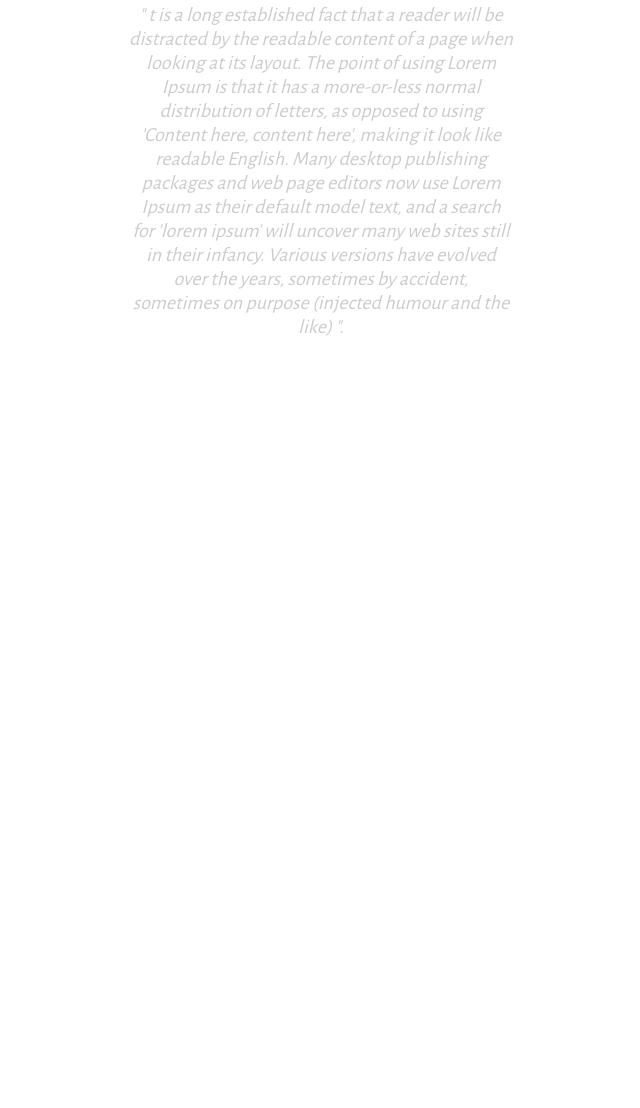
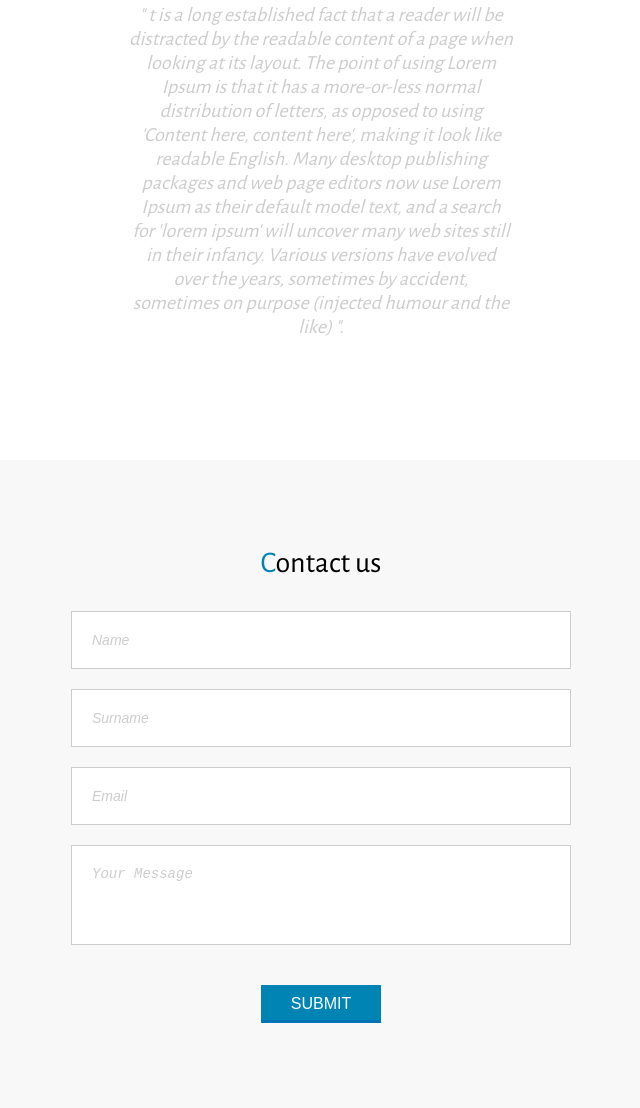
Before and after one commit to PanupongDeve/CSS-Respnsive, a plain HTML site: page awesome/index.html in a window 1280 px wide. Shown: the part 3000-4108 px from the top of the page, without its empty margins (319-959 px from the left). Before the commit the page ends 3460 px from the top, so only its background shows below. Drawn offline with nearby package versions, Linux system fonts and the light colour scheme; files whose address does not match are found by name.

Commit message:
add contact

```diff
--- a/awesome/css/style.css
+++ b/awesome/css/style.css
@@ -289,6 +289,75 @@ a.aw-logo {
   border-color: #0084b4;
 }
 
+/* Contact */
+
+#aw-contact {
+  background: #f8f8f8;
+}
+
+#aw-contact form {
+  display: flex;
+  flex-direction: column;
+  align-items: center;
+  max-width: 500px;
+  margin: 0 auto;
+}
+
+#aw-contact form input:not([type="submit"]),
+#aw-contact form textarea {
+  width: 100%;
+  padding: 20px;
+  margin-bottom: 20px;
+  border: solid 1px #ccc;
+  font-size: 14px;
+  box-sizing: border-box;
+}
+
+#aw-contact form textarea {
+  height: 100px;
+  resize: none;
+}
+
+#aw-contact form *::-webkit-input-placeholder {
+  color: #ccc;
+  font-style: italic;
+}
+
+#aw-contact form *::-moz-placeholder {
+  color: #ccc;
+  font-style: italic;
+}
+
+#aw-contact form *::-ms-input-placeholder {
+  color: #ccc;
+  font-style: italic;
+}
+
+#aw-contact form *::-moz-input-placeholder {
+  color: #ccc;
+  font-style: italic;
+}
+
+#aw-contact input[type="submit"] {
+  border: none;
+  margin-top: 20px;
+  padding: 10px 30px;
+  color: #fff;
+  background: #0084b4;
+  font-size: 16px;
+  box-shadow: inset 0 -3px 0 0 #0074b4;
+  text-transform: uppercase;
+  cursor: pointer;
+  outline: none;
+  -webkit-transition: all .3s ease;
+  transition: all .3s ease;
+}
+
+#aw-contact input[type="submit"]:hover {
+  color: #f5f5f5;
+  box-shadow: inset 0 -3 0 0 #0054b4
+}
+
 
 /* Animation */
 
--- a/awesome/index.html
+++ b/awesome/index.html
@@ -145,8 +145,6 @@
             </li>
         </ul>
 
-    </section>
-
         <!-- Testimonials -->
         <section id="#aw-testimonials" class="aw-container aw-section">
             <h3>Awesome Testimonials</h3>
@@ -157,13 +155,13 @@
                             <img src="./img/users/user-1.jpg" alt="" />
                             <span class="aw-user-name">Allicia Shannon</span>
                         </div>
-                    <p> " t is a long established fact that a reader will be distracted by the readable content of a page when
-                        looking at its layout. The point of using Lorem Ipsum is that it has a more-or-less normal distribution
-                        of letters, as opposed to using 'Content here, content here', making it look like readable English.
-                        Many desktop publishing packages and web page editors now use Lorem Ipsum as their default model
-                        text, and a search for 'lorem ipsum' will uncover many web sites still in their infancy. Various
-                        versions have evolved over the years, sometimes by accident, sometimes on purpose (injected humour
-                        and the like) ".
+                        <p> " t is a long established fact that a reader will be distracted by the readable content of a page
+                            when looking at its layout. The point of using Lorem Ipsum is that it has a more-or-less normal
+                            distribution of letters, as opposed to using 'Content here, content here', making it look like
+                            readable English. Many desktop publishing packages and web page editors now use Lorem Ipsum as
+                            their default model text, and a search for 'lorem ipsum' will uncover many web sites still in
+                            their infancy. Various versions have evolved over the years, sometimes by accident, sometimes
+                            on purpose (injected humour and the like) ".
                         </p>
                     </li>
 
@@ -172,13 +170,13 @@
                             <img src="./img/users/user-2.jpg" alt="" />
                             <span class="aw-user-name">Jogn Doe</span>
                         </div>
-                    <p> " t is a long established fact that a reader will be distracted by the readable content of a page when
-                        looking at its layout. The point of using Lorem Ipsum is that it has a more-or-less normal distribution
-                        of letters, as opposed to using 'Content here, content here', making it look like readable English.
-                        Many desktop publishing packages and web page editors now use Lorem Ipsum as their default model
-                        text, and a search for 'lorem ipsum' will uncover many web sites still in their infancy. Various
-                        versions have evolved over the years, sometimes by accident, sometimes on purpose (injected humour
-                        and the like ".
+                        <p> " t is a long established fact that a reader will be distracted by the readable content of a page
+                            when looking at its layout. The point of using Lorem Ipsum is that it has a more-or-less normal
+                            distribution of letters, as opposed to using 'Content here, content here', making it look like
+                            readable English. Many desktop publishing packages and web page editors now use Lorem Ipsum as
+                            their default model text, and a search for 'lorem ipsum' will uncover many web sites still in
+                            their infancy. Various versions have evolved over the years, sometimes by accident, sometimes
+                            on purpose (injected humour and the like ".
                         </p>
                     </li>
 
@@ -187,13 +185,13 @@
                             <img src="./img/users/user-3.jpg" alt="" />
                             <span class="aw-user-name">Jaccy Johe</span>
                         </div>
-                    <p> " t is a long established fact that a reader will be distracted by the readable content of a page when
-                        looking at its layout. The point of using Lorem Ipsum is that it has a more-or-less normal distribution
-                        of letters, as opposed to using 'Content here, content here', making it look like readable English.
-                        Many desktop publishing packages and web page editors now use Lorem Ipsum as their default model
-                        text, and a search for 'lorem ipsum' will uncover many web sites still in their infancy. Various
-                        versions have evolved over the years, sometimes by accident, sometimes on purpose (injected humour
-                        and the like) ".
+                        <p> " t is a long established fact that a reader will be distracted by the readable content of a page
+                            when looking at its layout. The point of using Lorem Ipsum is that it has a more-or-less normal
+                            distribution of letters, as opposed to using 'Content here, content here', making it look like
+                            readable English. Many desktop publishing packages and web page editors now use Lorem Ipsum as
+                            their default model text, and a search for 'lorem ipsum' will uncover many web sites still in
+                            their infancy. Various versions have evolved over the years, sometimes by accident, sometimes
+                            on purpose (injected humour and the like) ".
                         </p>
                     </li>
                 </ul>
@@ -202,6 +200,24 @@
                 <i id="aw-testimonials-next" class="aw-arrow aw-arrow-right"></i>
             </div>
         </section>
+
+        <!-- Contact -->
+        <section id="aw-contact" class="aw-section">
+            <h3>Contact us</h3>
+
+            <form action="" method="">
+                <input type="text" name="name" placeholder="Name" />
+                <input type="text" name="surname" placeholder="Surname" />
+                <input type="email" name="email" placeholder="Email" />
+                <textarea placeholder="Your Message"></textarea>
+
+                <input type="submit" value="Submit" />
+            </form>
+        </section>
+
+    </section>
+
+
     <!-- Website Footer -->
 
     <footer>
```
Lines whose indentation alone changed are shown as unchanged.
